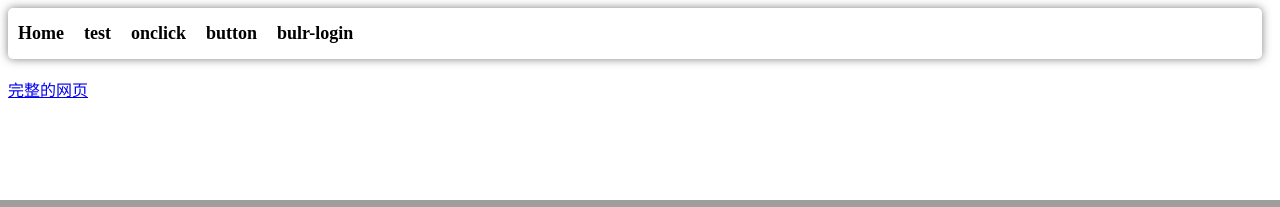
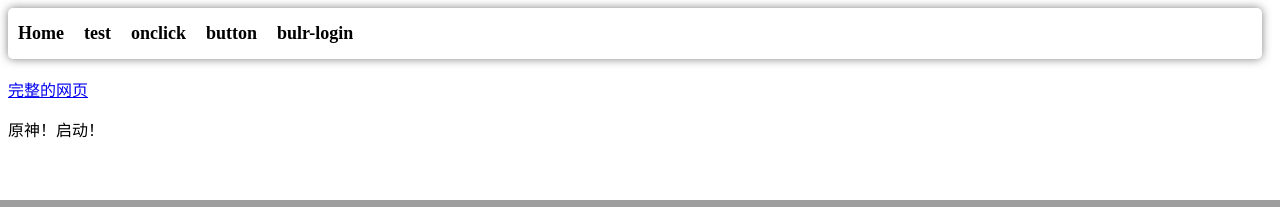
Before and after one commit to MCheping8108/vue-html-demo, a Vue app: page /bulr-login in a window 1280 px wide. Shown: the top 207 px of the page. Built offline with nearby package versions, Linux system fonts and the light colour scheme; grey boxes are pictures that could not be loaded.

Commit message:
小彩蛋

```diff
--- a/src/views/Bulr-Login.vue
+++ b/src/views/Bulr-Login.vue
@@ -1,8 +1,13 @@
 <template>
 <br>
 <a href="https://mcheping8108.github.io/Bulr-Login/">完整的网页</a><br>
+<p>原神！启动！</p>
 <iframe src="https://mcheping8108.github.io/Bulr-Login/" frameborder="0" ></iframe>
 </template>
+
+<script>
+// 原神！启动！
+</script>
 
 <style>
 iframe{
```
